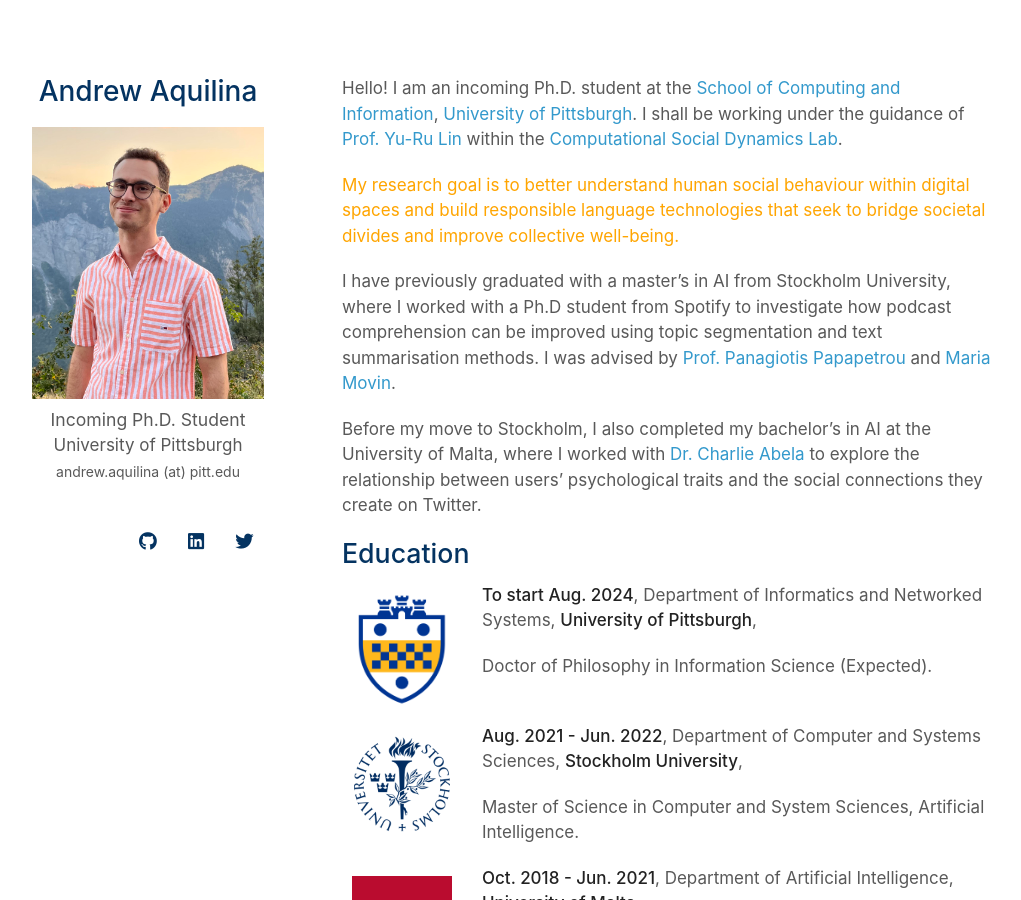
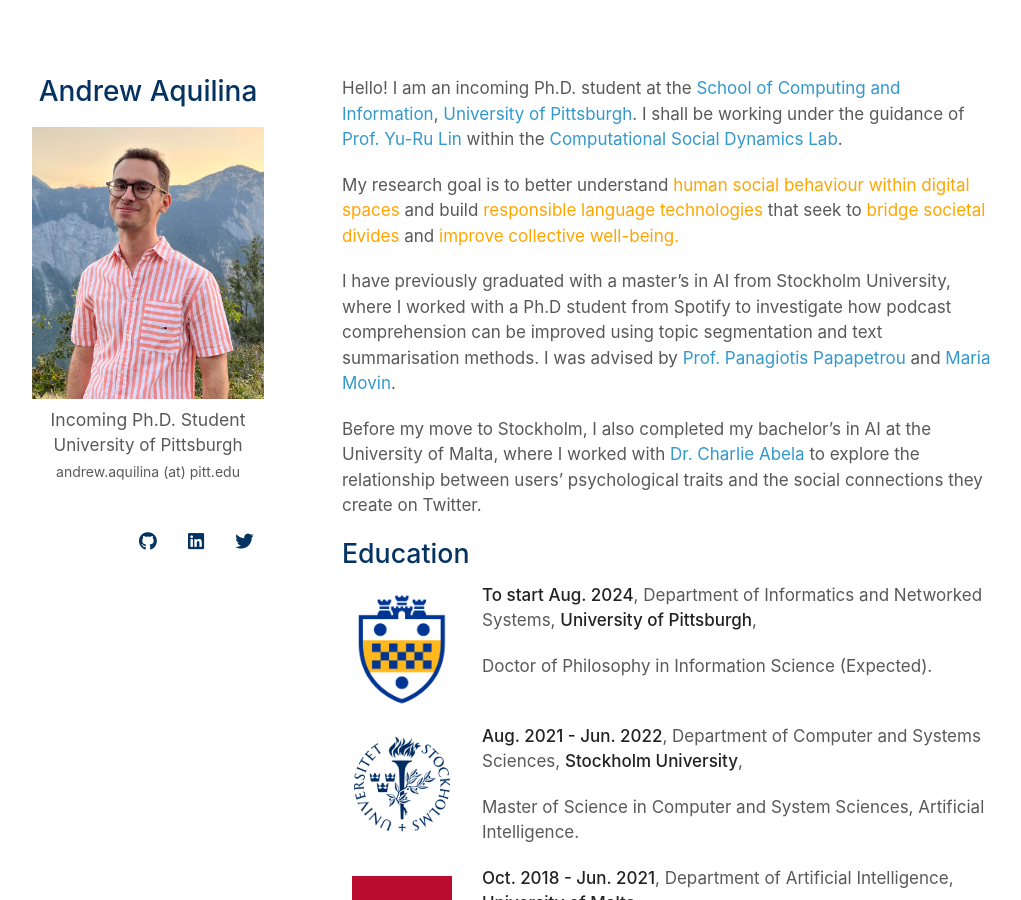
Before and after one commit to andaqu/andaqu.github.io, a Jekyll site: the page built from index.md, in a window 1280 px wide and 900 px high. Shown: the whole window, without its empty margins (128-1149 px from the left). Built offline with Jekyll 4.4.1, drawn with Linux system fonts in a browser that asks for light colours; nearby versions of some CDN libraries; a style sheet for code colours, icons or effects is not loaded.

Commit message:
Update index.md

```diff
--- a/index.md
+++ b/index.md
@@ -4,7 +4,7 @@
 
 Hello! I am an incoming Ph.D. student at the [School of Computing and Information](https://www.sci.pitt.edu/), [University of Pittsburgh](https://pitt.edu/). I shall be working under the guidance of [Prof. Yu-Ru Lin](http://www.yurulin.com/) within the [Computational Social Dynamics Lab](https://picsolab.github.io/).
 
-<span style="color:orange;">My research goal is to better understand human social behaviour within digital spaces and build responsible language technologies that seek to bridge societal divides and improve collective well-being.</span>
+My research goal is to better understand <span style="color:orange;">human social behaviour within digital spaces</span> and build <span style="color:orange;">responsible language technologies</span> that seek to <span style="color:orange;">bridge societal divides</span> and <span style="color:orange;">improve collective well-being.</span>
 
 I have previously graduated with a master’s in AI from Stockholm University, where I worked with a Ph.D student from Spotify to investigate how podcast comprehension can be improved using topic segmentation and text summarisation methods. I was advised by [Prof. Panagiotis Papapetrou](https://papapetrou.blogs.dsv.su.se/) and [Maria Movin](https://www.linkedin.com/in/mariamovin).
 
```
